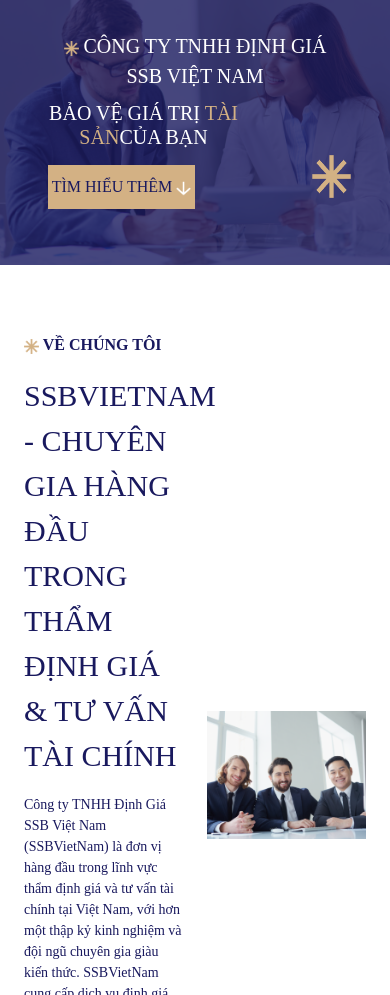
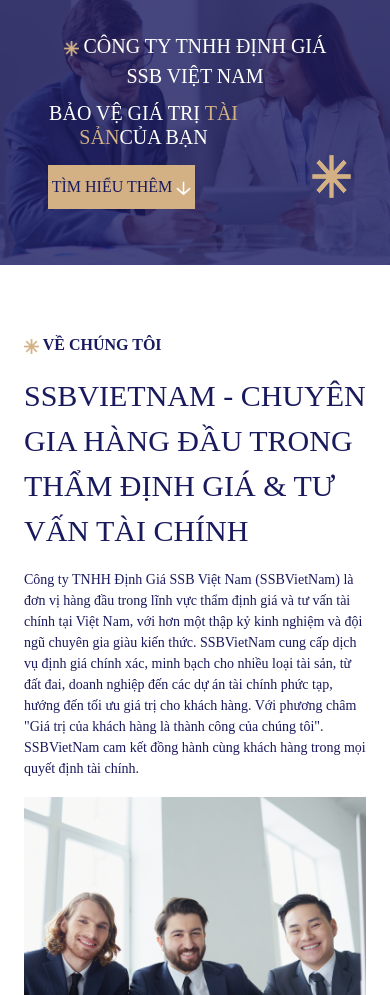
Before and after one commit to ChauNgocMinh/webtemplate, a plain HTML site: page Index.html in a window 390 px wide. Shown: the part 105-1100 px from the top of the page. Drawn offline with nearby package versions, Linux system fonts and the light colour scheme.

Commit message:
Update_6

```diff
--- a/Index.html
+++ b/Index.html
@@ -122,7 +122,7 @@
         <!---------------------------------- Line 2 ----------------------------------->
         <div class="line-2 container" id="WeAre">
             <div class="row">
-                <div class="banner-2 col-6 position-relative">
+                <div class="banner-2 col-12 col-md-6 position-relative">
                     <!-- <div class="rectangle-top"></div> -->
                     <img src="./asset/img/Img-2.png" class="img-fluid main-image" style="max-width: 100%;">
                     <!-- <div class="rectangle-bottom"></div>  -->
@@ -130,7 +130,7 @@
 
 
                <!-- Nội Dung Văn Bản -->
-                <div class="col-6" style="position: relative; margin-top: 5%;">
+                <div class="col-12 col-md-6 " style="position: relative; margin-top: 5%;">
                     <p class="fw-bold" style="color: #19195E; font-family: 'Crimson Text';">
                         <img src="./asset/img/asterisk.png" style="width: 15px; height: 15px;">
                         VỀ CHÚNG TÔI
```
